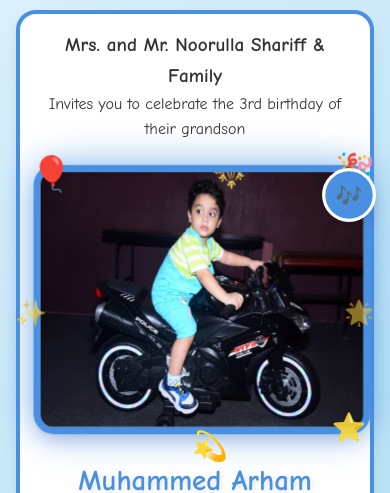
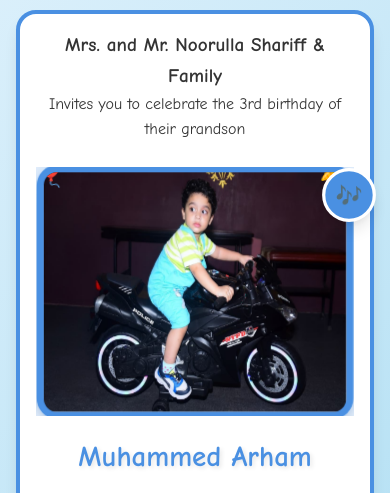
Before and after one commit to Tang0o/tang0o.github.io, a plain HTML site: page index.html in a window 390 px wide. Shown: the part 608-1101 px from the top of the page. Drawn offline with Linux system fonts and the light colour scheme.

Commit message:
Update index.html

```diff
--- a/index.html
+++ b/index.html
@@ -109,21 +109,16 @@
         }
 
         @keyframes float {
-
-            0%,
-            100% {
+            0%, 100% {
                 transform: translateY(100vh) rotate(0deg);
                 opacity: 0;
             }
-
             10% {
                 opacity: 1;
             }
-
             90% {
                 opacity: 1;
             }
-
             50% {
                 transform: translateY(-10vh) translateX(50px) rotate(180deg);
             }
@@ -157,7 +152,6 @@
             font-size: 24px;
             z-index: 100;
             transition: all 0.3s ease;
-            /* Improved touch target */
             min-width: 44px;
             min-height: 44px;
         }
@@ -172,12 +166,9 @@
         }
 
         @keyframes pulse {
-
-            0%,
-            100% {
+            0%, 100% {
                 transform: scale(1);
             }
-
             50% {
                 transform: scale(1.1);
             }
@@ -229,12 +220,9 @@
         }
 
         @keyframes glow {
-
-            0%,
-            100% {
+            0%, 100% {
                 box-shadow: 0 0 20px rgba(74, 144, 226, 0.4), var(--shadow-lg);
             }
-
             50% {
                 box-shadow: 0 0 40px rgba(74, 144, 226, 0.8), var(--shadow-lg);
             }
@@ -304,7 +292,6 @@
                 opacity: 0;
                 transform: translateY(-50px);
             }
-
             to {
                 opacity: 1;
                 transform: translateY(0);
@@ -320,12 +307,9 @@
         }
 
         @keyframes bounce {
-
-            0%,
-            100% {
+            0%, 100% {
                 transform: translateY(0);
             }
-
             50% {
                 transform: translateY(-10px);
             }
@@ -345,6 +329,8 @@
             margin-bottom: var(--space-32);
             border: 4px solid var(--color-primary);
             animation: fadeIn 1s ease-out;
+            overflow: hidden;
+            width: 100%;
         }
 
         @keyframes fadeIn {
@@ -352,7 +338,6 @@
                 opacity: 0;
                 transform: scale(0.9);
             }
-
             to {
                 opacity: 1;
                 transform: scale(1);
@@ -366,20 +351,25 @@
             margin-bottom: var(--space-32);
             position: relative;
             width: 100%;
+            display: flex;
+            justify-content: center;
+            overflow: hidden;
         }
 
         .photo-decorations {
             position: relative;
-            display: inline-block;
-            margin: 0 auto;
+            display: flex;
+            justify-content: center;
+            align-items: center;
             width: 100%;
+            max-width: 100%;
+            overflow: hidden;
         }
 
         .photo-frame {
-            width: min(450px, 85vw);
-            height: min(360px, 68vw);
-            max-width: 450px;
-            max-height: 360px;
+            width: min(400px, 80vw);
+            height: min(320px, 64vw);
+            max-width: 100%;
             margin: 0 auto;
             border: clamp(5px, 2vw, 10px) solid var(--color-primary);
             border-radius: var(--radius-xl);
@@ -390,20 +380,18 @@
             justify-content: center;
             box-shadow: 0 0 30px rgba(74, 144, 226, 0.5), var(--shadow-lg);
             position: relative;
-            overflow: visible;
+            overflow: hidden;
             animation: pulseGlow 3s ease-in-out infinite;
             background-image: url(Arham.jpeg);
             background-size: 100% 100%;
+            flex-shrink: 0;
         }
 
         @keyframes pulseGlow {
-
-            0%,
-            100% {
+            0%, 100% {
                 box-shadow: 0 0 20px rgba(74, 144, 226, 0.4), var(--shadow-lg);
                 transform: scale(1);
             }
-
             50% {
                 box-shadow: 0 0 40px rgba(74, 144, 226, 0.8), var(--shadow-lg);
                 transform: scale(1.02);
@@ -414,8 +402,8 @@
             content: '🎈';
             position: absolute;
             font-size: clamp(2rem, 6vw, 3rem);
-            top: -10px;
-            left: -10px;
+            top: -15px;
+            left: -15px;
             animation: float-decoration 3s ease-in-out infinite;
             z-index: 10;
         }
@@ -424,19 +412,16 @@
             content: '🎉';
             position: absolute;
             font-size: clamp(2rem, 6vw, 3rem);
-            top: -10px;
-            right: -10px;
+            top: -15px;
+            right: -15px;
             animation: float-decoration 3s ease-in-out infinite 0.5s;
             z-index: 10;
         }
 
         @keyframes float-decoration {
-
-            0%,
-            100% {
+            0%, 100% {
                 transform: translateY(0) rotate(0deg);
             }
-
             50% {
                 transform: translateY(-10px) rotate(10deg);
             }
@@ -446,40 +431,38 @@
             position: absolute;
             font-size: clamp(1.5rem, 4vw, 2rem);
             animation: twinkle 2s ease-in-out infinite;
+            pointer-events: none;
         }
 
         .decoration-star:nth-child(1) {
-            bottom: -10px;
-            left: -10px;
+            bottom: -20px;
+            left: 5%;
             animation-delay: 0s;
         }
 
         .decoration-star:nth-child(2) {
-            bottom: -10px;
-            right: -10px;
+            bottom: -20px;
+            right: 5%;
             animation-delay: 0.3s;
         }
 
         .decoration-star:nth-child(3) {
-            top: 50%;
-            left: clamp(-20px, -4vw, -30px);
+            top: 10%;
+            left: -20px;
             animation-delay: 0.6s;
         }
 
         .decoration-star:nth-child(4) {
-            top: 50%;
-            right: clamp(-20px, -4vw, -30px);
+            top: 10%;
+            right: -20px;
             animation-delay: 0.9s;
         }
 
         @keyframes twinkle {
-
-            0%,
-            100% {
+            0%, 100% {
                 opacity: 0.5;
                 transform: scale(1);
             }
-
             50% {
                 opacity: 1;
                 transform: scale(1.2);
@@ -602,7 +585,6 @@
             transition: all 0.3s ease;
             border: none;
             cursor: pointer;
-            /* Improved touch target */
             min-height: 44px;
         }
 
@@ -657,7 +639,6 @@
             box-shadow: var(--shadow-md);
             position: relative;
             overflow: hidden;
-            /* Improved touch target */
             min-height: 100px;
             display: flex;
             flex-direction: column;
@@ -680,16 +661,12 @@
         }
 
         @keyframes tileClick {
-
-            0%,
-            100% {
+            0%, 100% {
                 transform: scale(1);
             }
-
             25% {
                 transform: scale(1.2) rotate(5deg);
             }
-
             75% {
                 transform: scale(1.2) rotate(-5deg);
             }
@@ -751,6 +728,10 @@
                 height: 50px;
                 font-size: 20px;
             }
+
+            .invitation-card {
+                padding: var(--space-16);
+            }
         }
 
         @media (max-width: 480px) {
@@ -769,6 +750,14 @@
             .feature-tag {
                 padding: 6px 12px;
             }
+
+            .photo-container {
+                margin-bottom: var(--space-24);
+            }
+
+            .decoration-star {
+                display: none;
+            }
         }
 
         @media (max-width: 360px) {
@@ -784,13 +773,18 @@
                 min-height: 80px;
                 padding: 12px;
             }
+
+            .invitation-card {
+                padding: 12px;
+                border: 3px solid var(--color-primary);
+            }
         }
 
         /* Landscape orientation on mobile */
         @media (max-width: 768px) and (orientation: landscape) {
             .photo-frame {
-                width: min(400px, 50vw);
-                height: min(320px, 40vw);
+                width: min(350px, 45vw);
+                height: min(280px, 36vw);
             }
 
             .countdown-section {
@@ -870,7 +864,6 @@
                     <div class="photo-decorations">
                         <div class="photo-frame">
                             <div class="photo-placeholder-content">
-                                <!-- Photo content commented out as in original -->
                             </div>
                         </div>
                         <span class="decoration-star">⭐</span>
@@ -902,8 +895,7 @@
                 </a>
             </div>
             <h2>🗺️ Venue Address</h2>
-            <p class="venue-description">#2, 3rd Cross Rd, C L Ramaiah Layout, Shampura, Kaval Bairasandra, Bengaluru,
-                Karnataka 560032</p>
+            <p class="venue-description">#2, 3rd Cross Rd, C L Ramaiah Layout, Shampura, Kaval Bairasandra, Bengaluru, Karnataka 560032</p>
         </section>
 
         <!-- Interactive Favorites Section -->
@@ -1039,23 +1031,23 @@
             });
         }
 
-        // Happy Birthday Melody (simplified version)
+        // Happy Birthday Melody
         function playHappyBirthdayMelody() {
             if (!audioContext) return;
 
             const notes = [
-                { freq: 262, duration: 0.4 }, // C
-                { freq: 262, duration: 0.2 }, // C
-                { freq: 294, duration: 0.6 }, // D
-                { freq: 262, duration: 0.6 }, // C
-                { freq: 349, duration: 0.6 }, // F
-                { freq: 330, duration: 1.2 }, // E
-                { freq: 262, duration: 0.4 }, // C
-                { freq: 262, duration: 0.2 }, // C
-                { freq: 294, duration: 0.6 }, // D
-                { freq: 262, duration: 0.6 }, // C
-                { freq: 392, duration: 0.6 }, // G
-                { freq: 349, duration: 1.2 }  // F
+                { freq: 262, duration: 0.4 },
+                { freq: 262, duration: 0.2 },
+                { freq: 294, duration: 0.6 },
+                { freq: 262, duration: 0.6 },
+                { freq: 349, duration: 0.6 },
+                { freq: 330, duration: 1.2 },
+                { freq: 262, duration: 0.4 },
+                { freq: 262, duration: 0.2 },
+                { freq: 294, duration: 0.6 },
+                { freq: 262, duration: 0.6 },
+                { freq: 392, duration: 0.6 },
+                { freq: 349, duration: 1.2 }
             ];
 
             let currentTime = audioContext.currentTime;
```
